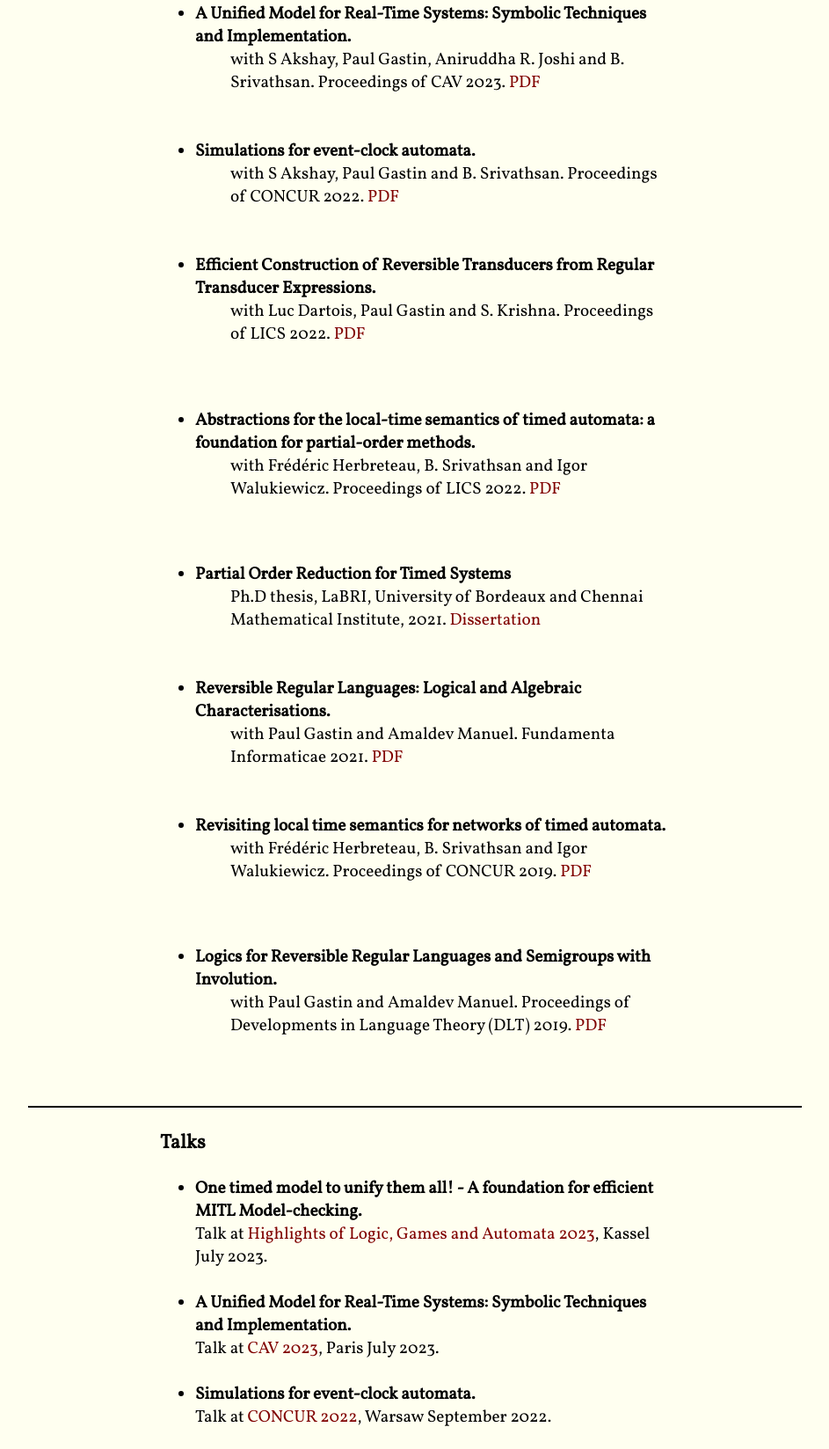
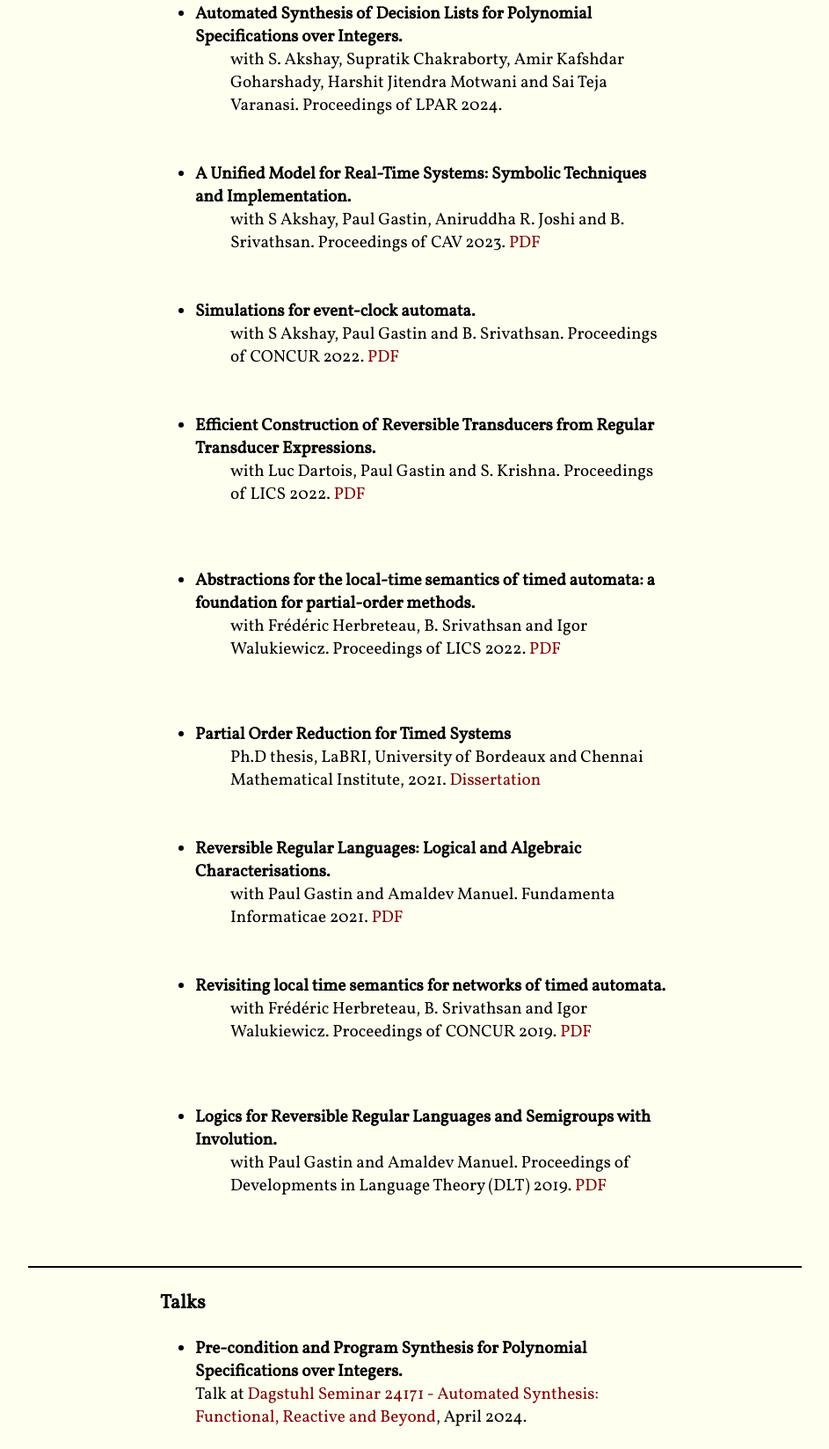
Before and after one commit to rdnivog/rdnivog.github.io, a plain HTML site: page index.html in a window 1280 px wide. Shown: the part 793-2440 px from the top of the page at 88% size, without its empty margins (168-1111 px from the left). Drawn offline with Linux system fonts and the light colour scheme.

Commit message:
Update index.html

```diff
--- a/index.html
+++ b/index.html
@@ -119,6 +119,13 @@
 
                 <li>
                     <dt>
+                        <strong>Automated Synthesis of Decision Lists for Polynomial Specifications over Integers.</strong>
+                        <dd> with S. Akshay, Supratik Chakraborty, Amir Kafshdar Goharshady, Harshit Jitendra Motwani and Sai Teja Varanasi.
+                            Proceedings of LPAR 2024.
+                </li><br><br>
+
+                <li>
+                    <dt>
                         <strong>A Unified Model for Real-Time Systems: Symbolic Techniques and Implementation.</strong>
                         <dd> with S Akshay, Paul Gastin, Aniruddha R. Joshi and B. Srivathsan.
                             Proceedings of CAV 2023.
@@ -196,6 +203,13 @@
                     <h3>Talks<a class="anchor" name="Talks" id="Talks"></a> </h3>
                     <!-- Unordered list -->
                     <ul>
+                        <li>
+                            <strong>Pre-condition and Program Synthesis for Polynomial Specifications over Integers.</strong><br>
+                            Talk at <a href="https://www.dagstuhl.de/en/seminars/seminar-calendar/seminar-details/24171"
+                            target="_blank"> Dagstuhl Seminar 24171 - Automated Synthesis: Functional, Reactive and Beyond</a>, April 2024.<br>
+                            <!-- Slides -->
+                        </li>  <br>
+
                         <li>
                             <strong>One timed model to unify them all! - A foundation for efficient MITL Model-checking.</strong><br>
                             Talk at <a href="https://highlights-conference.org/2023/"
```
